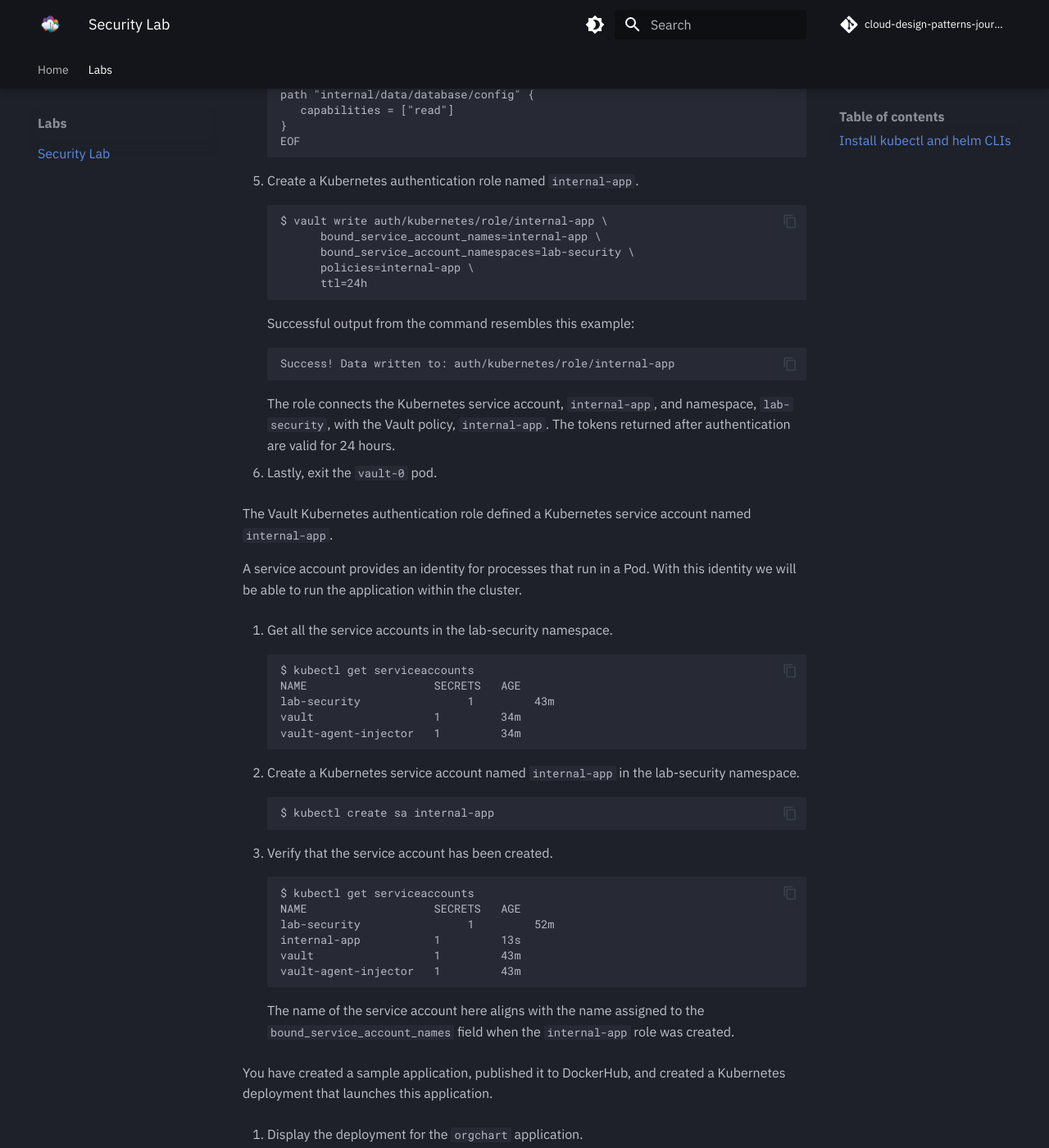
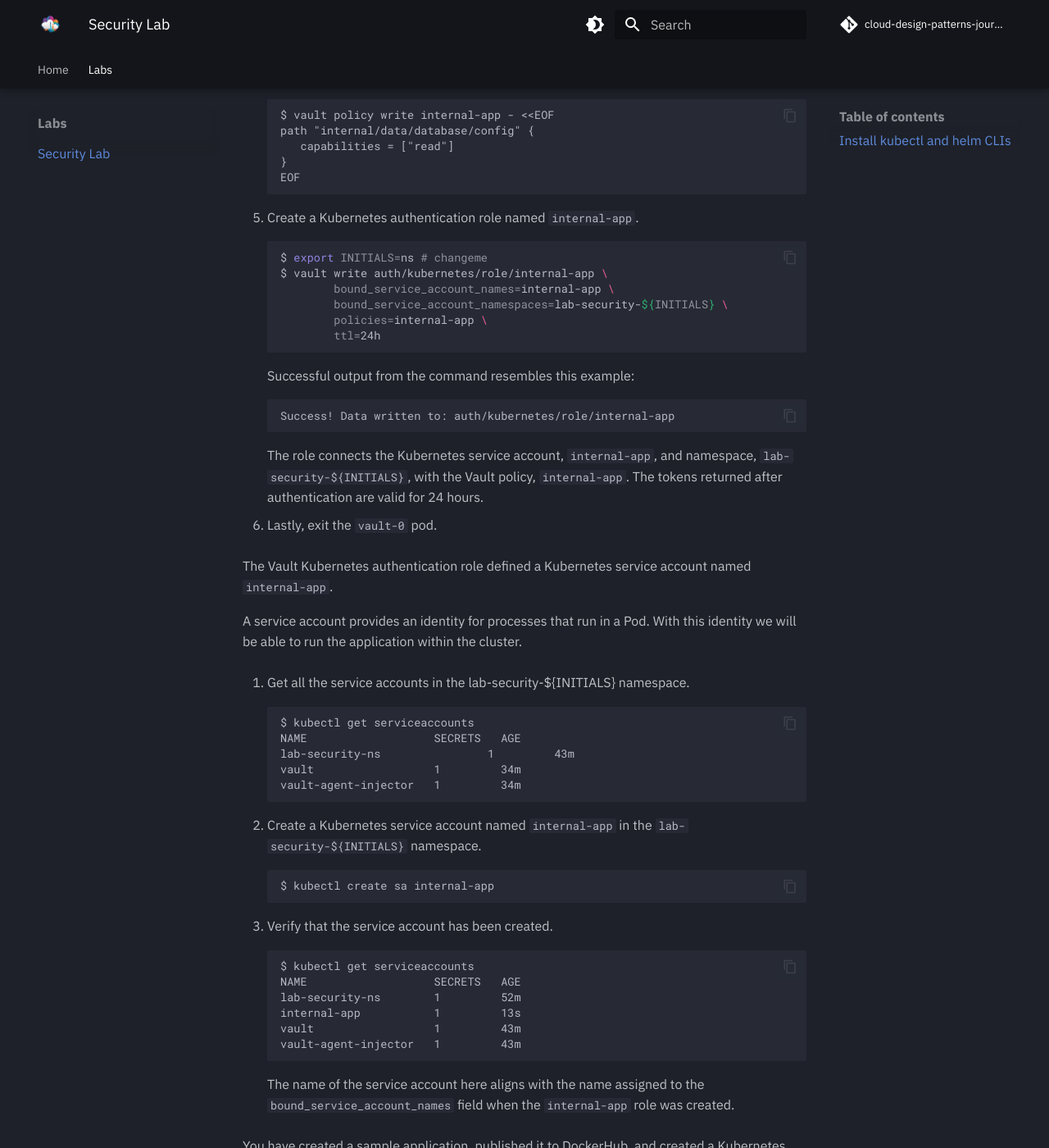
Before and after one commit to cloud-design-patterns-journey/docs, an MkDocs documentation site: the page built from docs/labs/security.md, in a window 1280 px wide and 1400 px high, scrolled down 5688 px. Shown: the whole window at 82% size. Built offline with MkDocs 1.6.1 and Material for MkDocs 9.7.7, drawn with Linux system fonts in a browser that asks for light colours; comment, search, counter and statistics services are not loaded; some of the changed text lies outside the part shown.

Commit message:
Updates security lab
Signed-off-by: NoeSamaille <noe.samaille@ibm.com>

````diff
--- a/docs/labs/security.md
+++ b/docs/labs/security.md
@@ -111,10 +111,11 @@
     EOF
     ```
 
-4.  Create a new `lab-security` namespace:
+4.  Create a new `lab-security-${INITIALS}` namespace (suffixed with your initials):
     ```sh
-    $ kubectl create namespace lab-security
-    $ kubectl config set-context --current --namespace lab-security
+    $ export INITIALS=ns # CHANGEME
+    $ kubectl create namespace lab-security-${INITIALS}
+    $ kubectl config set-context --current --namespace lab-security-${INITIALS}
     ```
 5.  Install the latest version of the Vault server running in development mode. If running on OpenShift add `-f vault-ocp.values.yaml` to use additional configuration:
 
@@ -122,9 +123,9 @@
         NAME: vault
         ## ...
 
-    The Vault pod and Vault Agent Injector pod are deployed in the lab-security namespace.
+    The Vault pod and Vault Agent Injector pod are deployed in the `lab-security-${INITIALS}` namespace.
 
-6.  Display all the pods in the lab-security namespace.
+6.  Display all the pods in the `lab-security-${INITIALS}` namespace.
 
     ```sh
     $ kubectl get pods
@@ -246,19 +247,21 @@
 
 5.  Create a Kubernetes authentication role named `internal-app`.
 
-        $ vault write auth/kubernetes/role/internal-app \
-              bound_service_account_names=internal-app \
-              bound_service_account_namespaces=lab-security \
-              policies=internal-app \
-              ttl=24h
-
+    ```sh
+    $ export INITIALS=ns # changeme
+    $ vault write auth/kubernetes/role/internal-app \
+            bound_service_account_names=internal-app \
+            bound_service_account_namespaces=lab-security-${INITIALS} \
+            policies=internal-app \
+            ttl=24h
+    ```
 
     Successful output from the command resembles this example:
 
         Success! Data written to: auth/kubernetes/role/internal-app
 
 
-    The role connects the Kubernetes service account, `internal-app`, and namespace, `lab-security`, with the Vault policy, `internal-app`. The tokens returned after authentication are valid for 24 hours.
+    The role connects the Kubernetes service account, `internal-app`, and namespace, `lab-security-${INITIALS}`, with the Vault policy, `internal-app`. The tokens returned after authentication are valid for 24 hours.
 
 6.  Lastly, exit the `vault-0` pod.
 
@@ -267,16 +270,16 @@
 
 A service account provides an identity for processes that run in a Pod. With this identity we will be able to run the application within the cluster.
 
-1.  Get all the service accounts in the lab-security namespace.
+1.  Get all the service accounts in the lab-security-${INITIALS} namespace.
 
         $ kubectl get serviceaccounts
         NAME                   SECRETS   AGE
-        lab-security                1         43m
+        lab-security-ns                1         43m
         vault                  1         34m
         vault-agent-injector   1         34m
 
 
-2.  Create a Kubernetes service account named `internal-app` in the lab-security namespace.
+2.  Create a Kubernetes service account named `internal-app` in the `lab-security-${INITIALS}` namespace.
 
         $ kubectl create sa internal-app
 
@@ -285,7 +288,7 @@
 
         $ kubectl get serviceaccounts
         NAME                   SECRETS   AGE
-        lab-security                1         52m
+        lab-security-ns        1         52m
         internal-app           1         13s
         vault                  1         43m
         vault-agent-injector   1         43m
@@ -332,7 +335,7 @@
         deployment.apps/orgchart created
 
 
-3.  Get all the pods in the lab-security namespace and note down the name of the pod with a name prefixed with "orgchart-".
+3.  Get all the pods in the `lab-security-${INITIALS}` namespace and note down the name of the pod with a name prefixed with "orgchart-".
 
         $ kubectl get pods
         NAME                                    READY   STATUS    RESTARTS   AGE
@@ -367,7 +370,7 @@
 
 
 
-The deployment is running the pod with the `internal-app` Kubernetes service account in the lab-security namespace. The Vault Agent Injector only modifies a deployment if it contains a specific set of annotations. An existing deployment may have its definition patched to include the necessary annotations.
+The deployment is running the pod with the `internal-app` Kubernetes service account in the `lab-security-${INITIALS}` namespace. The Vault Agent Injector only modifies a deployment if it contains a specific set of annotations. An existing deployment may have its definition patched to include the necessary annotations.
 
 1.  Display the deployment patch `patch-inject-secrets.yaml`.
 
@@ -398,7 +401,7 @@
 
     A new `orgchart` pod starts alongside the existing pod. When it is ready the original terminates and removes itself from the list of active pods.
 
-3.  Get all the pods in the lab-security namespace.
+3.  Get all the pods in the `lab-security-${INITIALS}` namespace.
 
         $ kubectl get pods
         NAME                                    READY   STATUS     RESTARTS   AGE
@@ -471,7 +474,7 @@
         deployment.apps/exampleapp patched
 
 
-3.  Get all the pods in the lab-security namespace.
+3.  Get all the pods in the `lab-security-${INITIALS}` namespace.
 
         $ kubectl get pods
         NAME                                    READY   STATUS    RESTARTS   AGE
@@ -526,7 +529,7 @@
         pod/payroll created
 
 
-3.  Get all the pods in the lab-security namespace.
+3.  Get all the pods in the `lab-security-${INITIALS}` namespace.
 
         $ kubectl get pods
         NAME                                    READY   STATUS    RESTARTS   AGE
@@ -601,7 +604,7 @@
         serviceaccount/website created
 
 
-3.  Get all the pods in the lab-security namespace.
+3.  Get all the pods in the `lab-security-${INITIALS}` namespace.
 
         $ kubectl get pods
         NAME                                    READY   STATUS     RESTARTS   AGE
@@ -627,7 +630,7 @@
         [INFO]  auth.handler: authenticating
         [ERROR] auth.handler: error authenticating: error="Error making API request.
 
-        URL: PUT http://vault.lab-security.svc:8200/v1/auth/kubernetes/login
+        URL: PUT http://vault.lab-security-ns.svc:8200/v1/auth/kubernetes/login
         Code: 500. Errors:
 
         * service account name not authorized" backoff=1.562132589
@@ -650,7 +653,7 @@
         $ kubectl patch deployment website --patch "$(cat patch-website.yaml)"
 
 
-7.  Get all the pods in the lab-security namespace.
+7.  Get all the pods in the `lab-security-${INITIALS}` namespace.
 
         $ kubectl get pods
         NAME                                    READY   STATUS     RESTARTS   AGE
@@ -679,19 +682,19 @@
 
 Pods run in a namespace other than the ones defined in the Vault Kubernetes authentication role are **NOT** able to access the secrets defined at that path.
 
-1.  Create the `offsite` namespace.
+1.  Create the `lab-security-offsite-${INITIALS}` namespace.
 
-        $ kubectl create namespace offsite
-        namespace/offsite created
+        $ kubectl create namespace lab-security-offsite-${INITIALS}
+        namespace/lab-security-offsite-ns created
 
 
-2.  Set the current context to the offsite namespace.
+2.  Set the current context to the `lab-security-offsite-${INITIALS}` namespace.
 
-        $ kubectl config set-context --current --namespace offsite
+        $ kubectl config set-context --current --namespace lab-security-offsite-${INITIALS}
         Context "..." modified.
 
 
-3.  Create a Kubernetes service account named `internal-app` in the offsite namespace.
+3.  Create a Kubernetes service account named `internal-app` in the `lab-security-offsite-${INITIALS}` namespace.
 
         $ kubectl create sa internal-app
         serviceaccount/internal-app created
@@ -738,7 +741,7 @@
         deployment.apps/issues created
 
 
-6.  Get all the pods in the offsite namespace.
+6.  Get all the pods in the `lab-security-offsite-${INITIALS}` namespace.
 
         $ kubectl get pods
         NAME                      READY   STATUS     RESTARTS   AGE
@@ -764,18 +767,18 @@
         [INFO]  auth.handler: authenticating
         [ERROR] auth.handler: error authenticating: error="Error making API request.
 
-        URL: PUT http://vault.lab-security.svc:8200/v1/auth/kubernetes/login
+        URL: PUT http://vault.lab-security-${INITIALS}.svc:8200/v1/auth/kubernetes/login
         Code: 500. Errors:
 
         * namespace not authorized" backoff=1.9882590740000001
 
 
-    The namespace, `offsite` is not assigned to any Vault Kubernetes authentication role. This failure to authenticate causes the deployment to fail initialization.
+    The namespace, `lab-security-offsite-${INITIALS}` is not assigned to any Vault Kubernetes authentication role. This failure to authenticate causes the deployment to fail initialization.
 
-8.  Start an interactive shell session on the `vault-0` pod in the lab-security namespace.
+8.  Start an interactive shell session on the `vault-0` pod in the `lab-security-${INITIALS}` namespace.
 
     ```
-    $ kubectl exec --namespace lab-security -it vault-0 -- /bin/sh
+    $ kubectl exec --namespace `lab-security-${INITIALS}` -it vault-0 -- /bin/sh
     / $
     ```
 
@@ -784,9 +787,10 @@
 9.  Create a Kubernetes authentication role named `offsite-app`.
 
     ```sh
+    $ export INITIALS=ns # CHANGEME
     $ vault write auth/kubernetes/role/offsite-app \
         bound_service_account_names=internal-app \
-        bound_service_account_namespaces=offsite \
+        bound_service_account_namespaces=lab-security-offsite-${INITIALS} \
         policies=internal-app \
         ttl=24h
     ```
@@ -827,7 +831,7 @@
 
     A new `issues` pod starts alongside the existing pod. When it is ready the original terminates and removes itself from the list of active pods.
 
-13.  Get all the pods in the offsite namespace.
+13.  Get all the pods in the `lab-security-offsite-${INITIALS}` namespace.
 
     ```sh
     $ kubectl get pods
````
